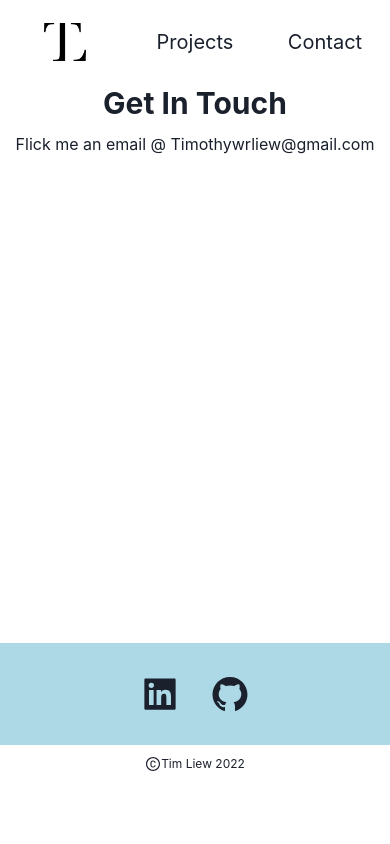
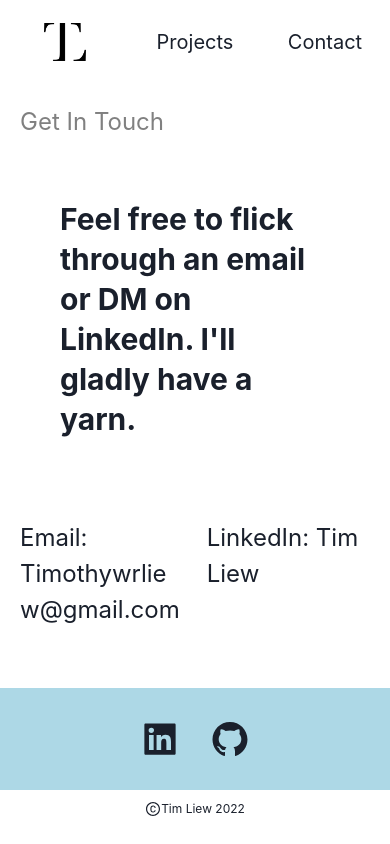
Before and after one commit to Tweemo/typescript-portfolio, a Next.js app: page /contact in a window 390 px wide. Built offline with nearby package versions, Linux system fonts and the light colour scheme.

Commit message:
contact page looks good on desktop and mobile

```diff
--- a/pages/contact.tsx
+++ b/pages/contact.tsx
@@ -1,10 +1,10 @@
 import {
-  Image,
+  Link,
   Heading,
   Text,
   Center,
   Box,
-  VStack,
+  SimpleGrid,
 } from '@chakra-ui/react'
 import styles from '../styles/Home.module.css'
 import Socials from './socials'
@@ -15,16 +15,26 @@ const Contact = () => {
 return (
     <>
       <Navbar />
+      <Box h={['68vh','64vh']}>
+        <Text color='gray' fontSize='2xl' marginLeft={['20px','100px']} marginTop={['20px','100px']}>
+          Get In Touch
+        </Text>
+        <Center>
+          <Heading margin={['60px', '100px']}>
+            Feel free to flick through an email or DM on LinkedIn. I&apos;ll gladly have a yarn.
+          </Heading>
+        </Center>
       <Center>
-        <VStack h='65vh'>
-          <Heading>
-            Get In Touch
-          </Heading>
-          <Text>
-            Flick me an email @ Timothywrliew@gmail.com
+        <SimpleGrid columns={2} spacing='6vw' margin='20px'>
+          <Text fontSize='2xl'>
+          Email: Timothywrliew@gmail.com
           </Text>
-        </VStack>
+          <Text fontSize='2xl'>
+            LinkedIn: <Link href='https://www.linkedin.com/in/tim-liew-a9572b20b/' isExternal> Tim Liew</Link>
+          </Text>
+        </SimpleGrid>
       </Center>
+      </Box>
       <Socials />
     </>
   )
--- a/pages/projects.tsx
+++ b/pages/projects.tsx
@@ -21,7 +21,7 @@ const Projects = () => {
         </Center>
         {/* Each individual project would slot here
         eventually probs get a postgres db here to map through all of them, for now hard code project.  */}
-      <Box className={styles.projectContainer}>
+        <Box h='68vh' className={styles.projectContainer}>
           <OneProject/>
         </Box>
 {/*
--- a/styles/Home.module.css
+++ b/styles/Home.module.css
@@ -25,7 +25,7 @@
 }
 
 .intro {
-  min-height: 45vh;
+  min-height: 43.5vh;
 }
 
 .socials {
```
Lines whose indentation alone changed are shown as unchanged.
